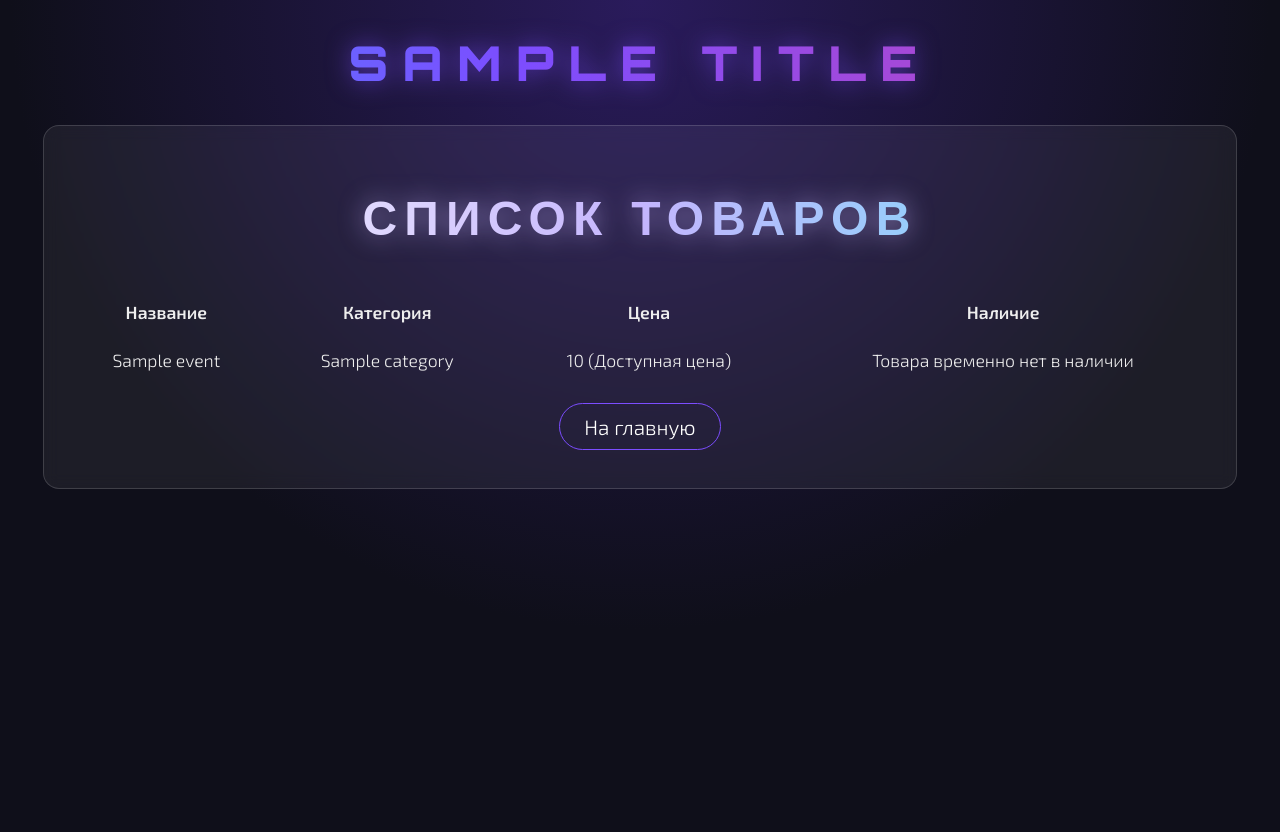
After one commit to Rasv3t/Django, a Django app: template templates/sevenvarik.html in a window 1280 px wide. The commit adds this page. Run offline with Django 5.2, Linux system fonts and the light colour scheme; the template is opened without the code that fills it: most values are stand-ins (such as "Sample title", 1, 10 or a date in 2020).

Commit message:
начал делать 6.7

```diff
--- a/templates/index.html
+++ b/templates/index.html
@@ -25,7 +25,7 @@
 
     <p class="meta">Город: {{ city }}</p>
 
-    <p class="meta">Сейчас: {% now 'd.m.Y H:i' %}</p>
+    <p class="meta">Сейчас: {% now 'l, d.m.Y H:i' %}</p>
 
     <p class="meta"><a href="http://127.0.0.1:5681/products/">Продукты</a></p>
     <p class="meta"><a href="http://127.0.0.1:5681/event/?name=%D0%94%D0%95%D0%9D%D0%AC+%D0%94%D0%95%D0%94%D0%A3%D0%A8%D0%9A%D0%98&date=22+%D1%8F%D0%BD%D0%B2%D0%B0%D1%80%D1%8F&location=%D0%9F%D0%BB%D0%BE%D1%89%D0%B0%D0%B4%D1%8C+%D0%9F%D0%B0%D1%80%D0%B0%D0%B4%D0%BE%D0%B2,+%D0%92%D0%B0%D1%80%D1%88%D0%B0%D0%B2%D0%B0&participants=200">Событие года</a></p>
--- /dev/null
+++ b/templates/sevenvarik.html
@@ -0,0 +1,47 @@
+{% load static %}
+<!DOCTYPE html>
+<html lang="en">
+<head>
+    <meta charset="UTF-8">
+    <title>События</title>
+    <link rel="stylesheet" href="{% static 'css/style.css' %}">
+    <link rel="preconnect" href="http://fonts.googleapis.com">
+    <link href="https://fonts.googleapis.com/css2?family=Exo+2:wght@300;400;600&family=Orbitron:wght@700;900&display=swap" rel="stylesheet">
+</head>
+<body>
+<h1>{{ title }}</h1>
+<div class="card wide">
+    <h2 class="title">Список товаров</h2>
+    <table>
+        <thead>
+        <tr>
+            <th>Название</th>
+            <th>Категория</th>
+            <th>Цена</th>
+            <th>Наличие</th>
+
+        </tr>
+  </thead>
+    {% for t in events %}
+        <tr>
+            <td>{{ t.name }}</td>
+            <td>{{ t.category }}</td>
+            {% if t.price >= 10000 %}
+                <td>{{ t.price }} (Дорогой товар)</td>
+            {% elif t.price >= 5000 %}
+                <td>{{ t.price }} (Средняя цена)</td>
+            {% else %}
+                <td>{{ t.price }} (Доступная цена)</td>
+            {% endif %}
+            {% if t.stock == True %}
+                <td>Товар доступен для заказа</td>
+            {% else %}
+                <td>Товара временно нет в наличии</td>
+            {% endif %}
+        </tr>
+    {% endfor %}
+    </table>
+    <p class="meta"><a href="http://127.0.0.1:5681/main/">На главную</a></p>
+</div>
+</body>
+</html>
```
Also changed, not shown: djangoSecondapp/views.py (+10 -0 lines).
